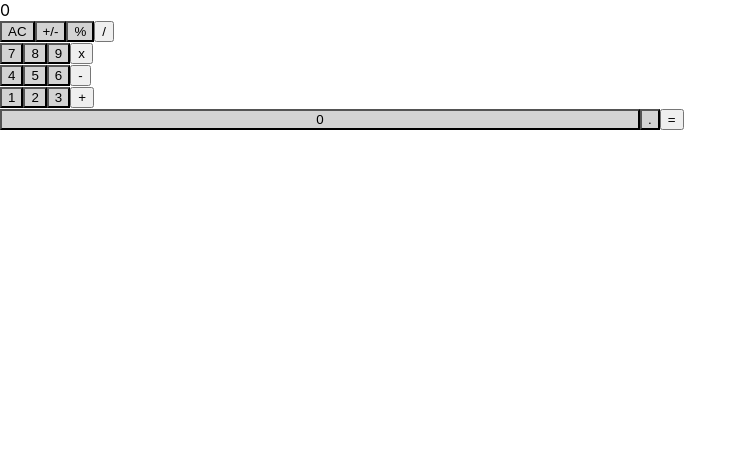
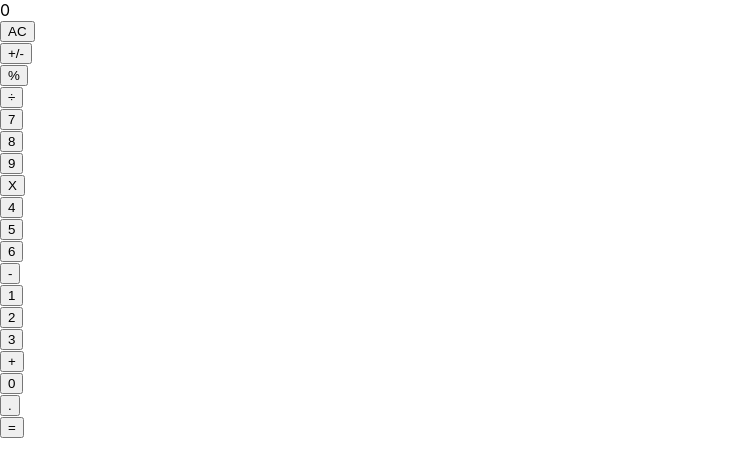
Before and after one commit to Ashah15/React-app, a React (Create React App) app: page / in a window 1280 px wide. Shown: the top 476 px of the page, without its empty margins (0-747 px from the left). Built offline with nearby package versions, Linux system fonts and the light colour scheme.

Commit message:
Fixed eslint errors in button.js file

```diff
--- a/src/components/Button.js
+++ b/src/components/Button.js
@@ -1,22 +1,18 @@
-import React from 'react'; // eslint-disable-line no-unused-vars
-import PropTypes from 'prop-types'
+import React from 'react';
+import PropTypes from 'prop-types';
 
-const Button = (props) => {
-
-  const clickHandler = () => props.clickHandler(props.name)
-
-
+export default function Button({
+  buttonName, wide, handleClick,
+}) {
   return (
-    <button className={'button'} style={{ backgroundColor: (props.color === 'orange' ? '' : 'lightGray'), width: (props.width === true ? '50%' : '') }} onClick={() => clickHandler()}>
-      {props.name}
-    </button >
+    <div className={wide ? 'zerobtn-style' : 'button-style'}>
+      <button type="button" className="name-buttons" onClick={() => handleClick(buttonName)}>{ buttonName }</button>
+    </div>
   );
 }
 
 Button.propTypes = {
-  name: PropTypes.string.isRequired,
-  width: PropTypes.bool.isRequired,
-  color: PropTypes.string
-}
-
-export default Button;
+  buttonName: PropTypes.string.isRequired,
+  wide: PropTypes.bool.isRequired,
+  handleClick: PropTypes.func.isRequired,
+};
--- a/src/components/ButtonPanel.js
+++ b/src/components/ButtonPanel.js
@@ -1,41 +1,43 @@
-import React from 'react'; // eslint-disable-line no-unused-vars
-import Button from './Button' // eslint-disable-line no-unused-vars
+import React from 'react';
+import PropTypes from 'prop-types';
+import Button from './Button';
 
-const ButtonPanel = (props) => {
-  const group1 = ['AC', '+/-', '%', '/']
-  const group2 = ['7', '8', '9', 'x']
-  const group3 = ['4', '5', '6', '-']
-  const group4 = ['1', '2', '3', '+']
-  const group5 = ['0', '.', '=']
-
-  const buttonGroups = (group) => group.map((button) =>
-    (button === '0' ? <Button key={button} name={button} width={true} clickHandler={props.clickHandler} />
-      : (button === group[group.length - 1] ? (props.operation === button
-        ? <Button key={button} name={button} color='white' width={false} clickHandler={props.clickHandler} />
-        : <Button key={button} name={button} color='orange' width={false} clickHandler={props.clickHandler} />)
-        : <Button key={button} name={button} width={false} clickHandler={props.clickHandler} />))
-  )
-
-
+export default function ButtonPanel({ clickHandler }) {
   return (
-    <div className='buttonPanel'>
-      <div>
-        {buttonGroups(group1)}
+    <div className="groups">
+      <div className="Group1 d-flex justify-content-around">
+        <Button buttonName="AC" color="#EFEFEF" handleClick={clickHandler} />
+        <Button buttonName="+/-" color="#EFEFEF" handleClick={clickHandler} />
+        <Button buttonName="%" color="#EFEFEF" handleClick={clickHandler} />
+        <Button buttonName="÷" handleClick={clickHandler} />
       </div>
-      <div>
-        {buttonGroups(group2)}
+      <div className="Group2 d-flex justify-content-around">
+        <Button buttonName="7" color="#EFEFEF" handleClick={clickHandler} />
+        <Button buttonName="8" color="#EFEFEF" handleClick={clickHandler} />
+        <Button buttonName="9" color="#EFEFEF" handleClick={clickHandler} />
+        <Button buttonName="X" handleClick={clickHandler} />
       </div>
-      <div>
-        {buttonGroups(group3)}
+      <div className="Group3 d-flex justify-content-around">
+        <Button buttonName="4" color="#EFEFEF" handleClick={clickHandler} />
+        <Button buttonName="5" color="#EFEFEF" handleClick={clickHandler} />
+        <Button buttonName="6" color="#EFEFEF" handleClick={clickHandler} />
+        <Button buttonName="-" handleClick={clickHandler} />
       </div>
-      <div>
-        {buttonGroups(group4)}
+      <div className="Group4 d-flex justify-content-around">
+        <Button buttonName="1" color="#EFEFEF" handleClick={clickHandler} />
+        <Button buttonName="2" color="#EFEFEF" handleClick={clickHandler} />
+        <Button buttonName="3" color="#EFEFEF" handleClick={clickHandler} />
+        <Button buttonName="+" handleClick={clickHandler} />
       </div>
-      <div>
-        {buttonGroups(group5)}
+      <div className="Group5 d-flex">
+        <Button buttonName="0" wide color="#EFEFEF" handleClick={clickHandler} />
+        <Button buttonName="." color="#EFEFEF" handleClick={clickHandler} />
+        <Button buttonName="=" handleClick={clickHandler} />
       </div>
     </div>
   );
 }
 
-export default ButtonPanel;
+ButtonPanel.propTypes = {
+  clickHandler: PropTypes.func.isRequired,
+};
```
Also changed, not shown: package.json (+9 -5 lines), 1 other file (tests, documents, lock files or other folders).
